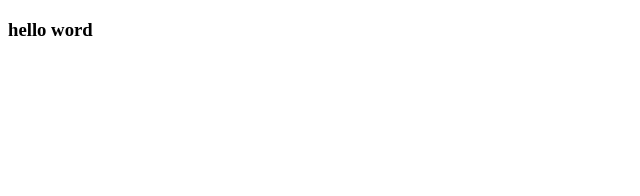
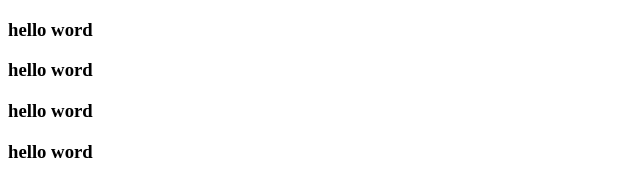
Before and after one commit to mangolinlin/trygit, a plain HTML site: page index.html in a window 1280 px wide. Shown: the whole page, without its empty margins (0-640 px from the left). Drawn offline with Linux system fonts and the light colour scheme.

```diff
--- a/index.html
+++ b/index.html
@@ -8,5 +8,8 @@
 </head>
 <body>
   <h3>hello word</h3>
+  <h3>hello word</h3>
+  <h3>hello word</h3>
+  <h3>hello word</h3>
 </body>
 </html>
```
